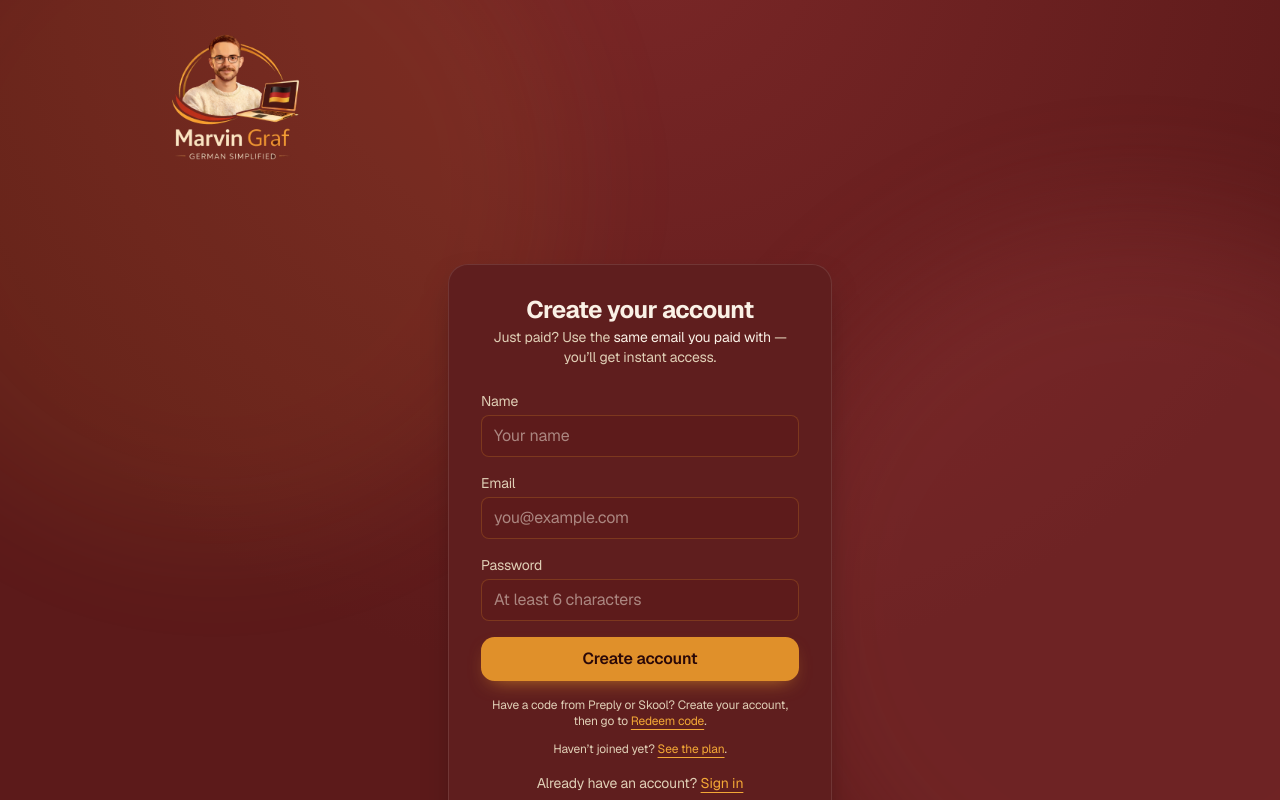
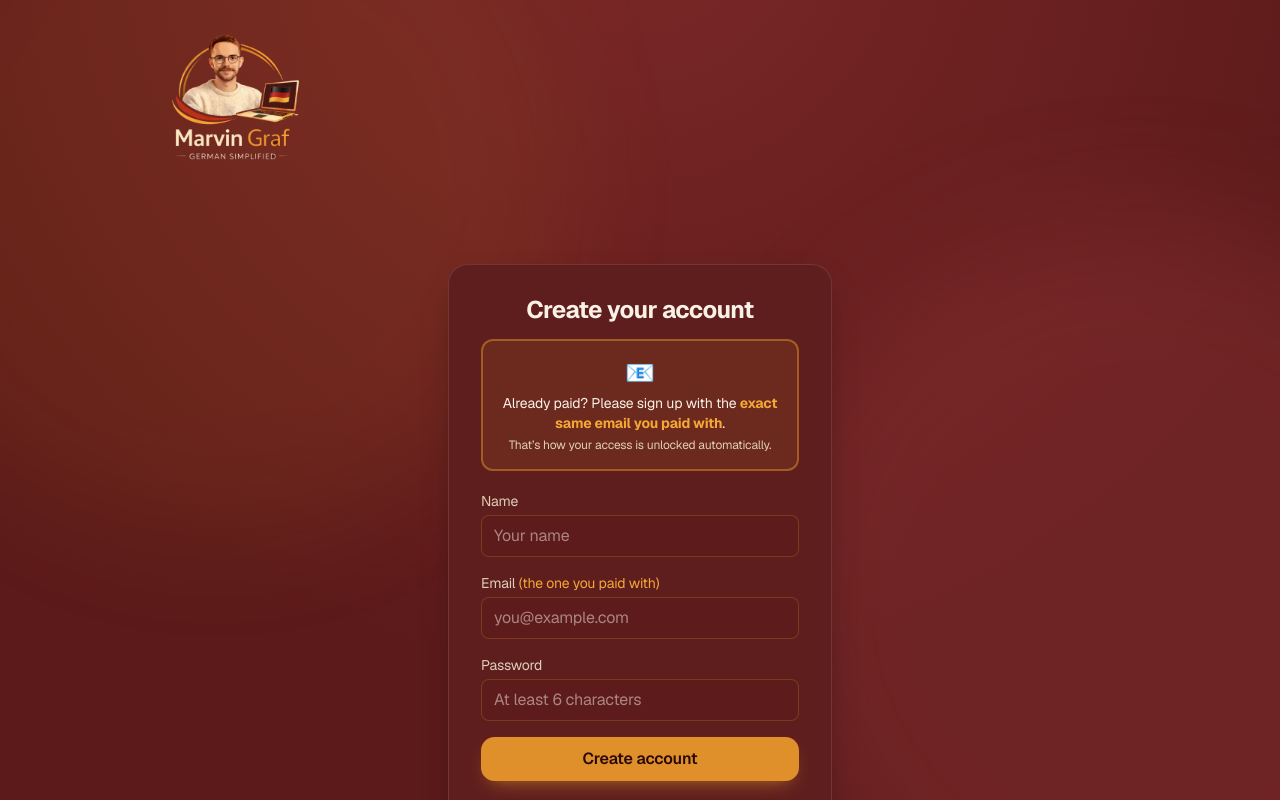
Before and after one commit to germanwithmarvin-cpu/germanwithmarvin, a Next.js app: page /register in a window 1280 px wide. Shown: the top 800 px of the page. Built offline with nearby package versions, Linux system fonts and the light colour scheme.

Commit message:
Register: deutlicher Hinweis-Kasten 'gleiche E-Mail wie bei der Zahlung'
Co-Authored-By: Claude Opus 4.8 <noreply@anthropic.com>

```diff
--- a/src/app/register/page.tsx
+++ b/src/app/register/page.tsx
@@ -49,17 +49,24 @@ export default function RegisterPage() {
       <main className="flex-1 grid place-items-center px-6 py-10">
         <div className="card p-8 w-full max-w-sm">
           <h1 className="text-2xl font-bold text-center">Create your account</h1>
-          <p className="text-sm text-cream-dim text-center mt-1">
-            Just paid? Use the <span className="text-cream">same email you paid with</span> — you’ll get instant access.
-          </p>
 
-          <form className="mt-6 space-y-4" onSubmit={handleRegister}>
+          {/* Deutlich sichtbarer Hinweis: gleiche E-Mail wie bei der Zahlung */}
+          <div className="mt-4 rounded-xl border-2 border-gold/50 bg-gold/10 p-4 text-center">
+            <div className="text-2xl">📧</div>
+            <p className="text-sm text-cream mt-1">
+              Already paid? Please sign up with the{" "}
+              <span className="text-gold-bright font-bold">exact same email you paid with</span>.
+            </p>
+            <p className="text-xs text-cream-dim mt-1">That’s how your access is unlocked automatically.</p>
+          </div>
+
+          <form className="mt-5 space-y-4" onSubmit={handleRegister}>
             <div>
               <label className="block text-sm mb-1 text-cream-dim">Name</label>
               <input value={fullName} onChange={(e) => setFullName(e.target.value)} type="text" required placeholder="Your name" className="w-full rounded-lg bg-bordeaux-deep/60 border border-gold/25 px-3 py-2 outline-none focus:border-gold" />
             </div>
             <div>
-              <label className="block text-sm mb-1 text-cream-dim">Email</label>
+              <label className="block text-sm mb-1 text-cream-dim">Email <span className="text-gold-bright">(the one you paid with)</span></label>
               <input value={email} onChange={(e) => setEmail(e.target.value)} type="email" required placeholder="you@example.com" className="w-full rounded-lg bg-bordeaux-deep/60 border border-gold/25 px-3 py-2 outline-none focus:border-gold" />
             </div>
             <div>
```
